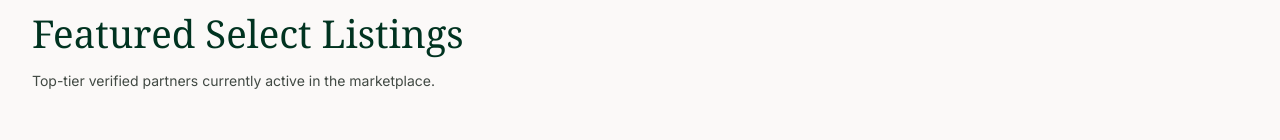
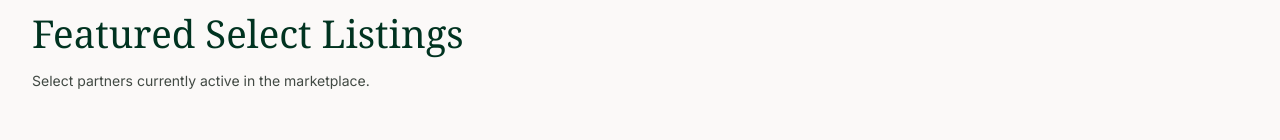
Before and after one commit to muhammadawais400602/nextcannaconnect.com, a Next.js app: page / in a window 1280 px wide. Shown: the part 761-901 px from the top of the page. Built offline with nearby package versions, Linux system fonts and the light colour scheme.

Commit message:
Update featured listings subtitle copy
https://claude.ai/code/session_011t6foTSyGDBj9mZXEUDJya

```diff
--- a/src/components/home/FeaturedVendors.tsx
+++ b/src/components/home/FeaturedVendors.tsx
@@ -101,7 +101,7 @@ export default function FeaturedVendors() {
               Featured Select Listings
             </h2>
             <p style={{ color: "#414943", fontSize: "14px" }}>
-              Top-tier verified partners currently active in the marketplace.
+              Select partners currently active in the marketplace.
             </p>
           </div>
         </div>
```
